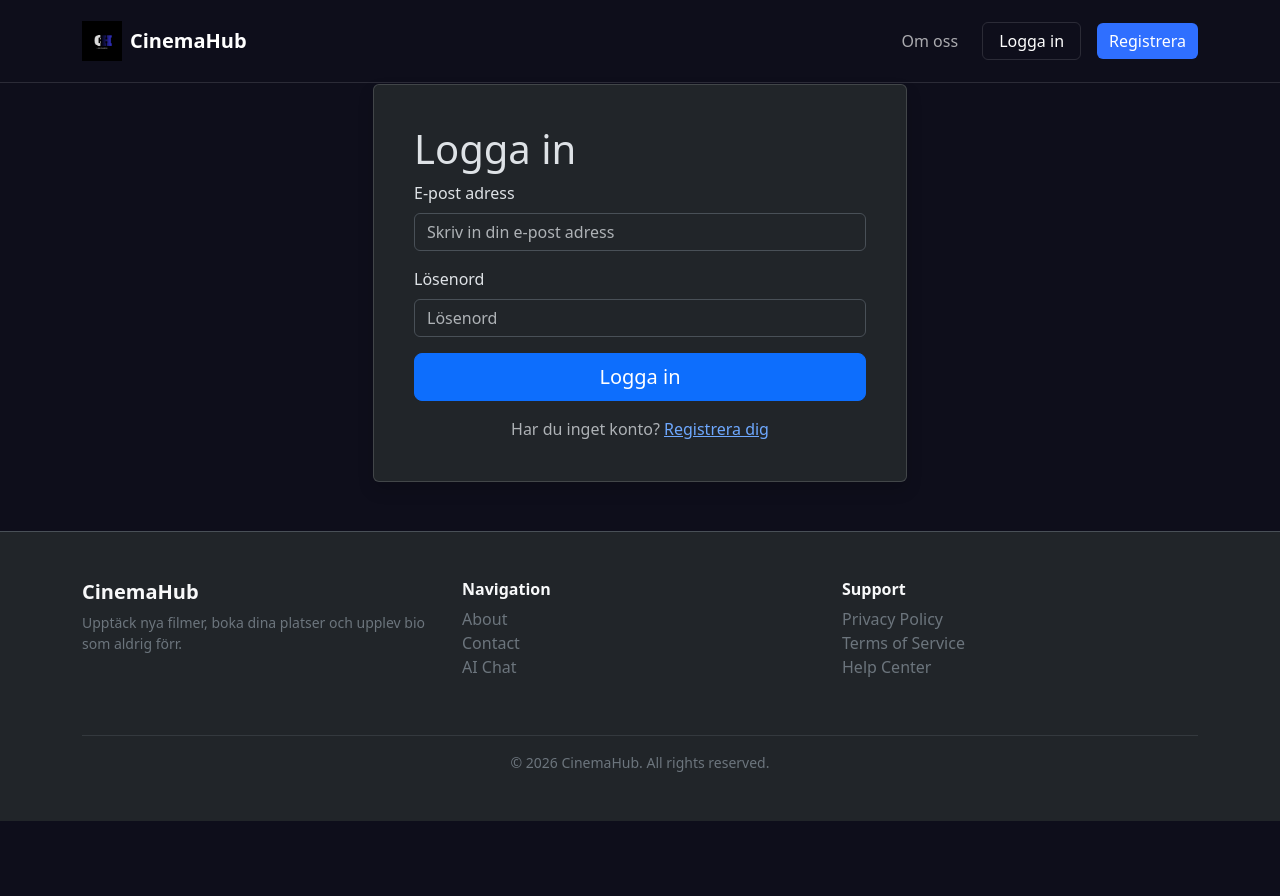
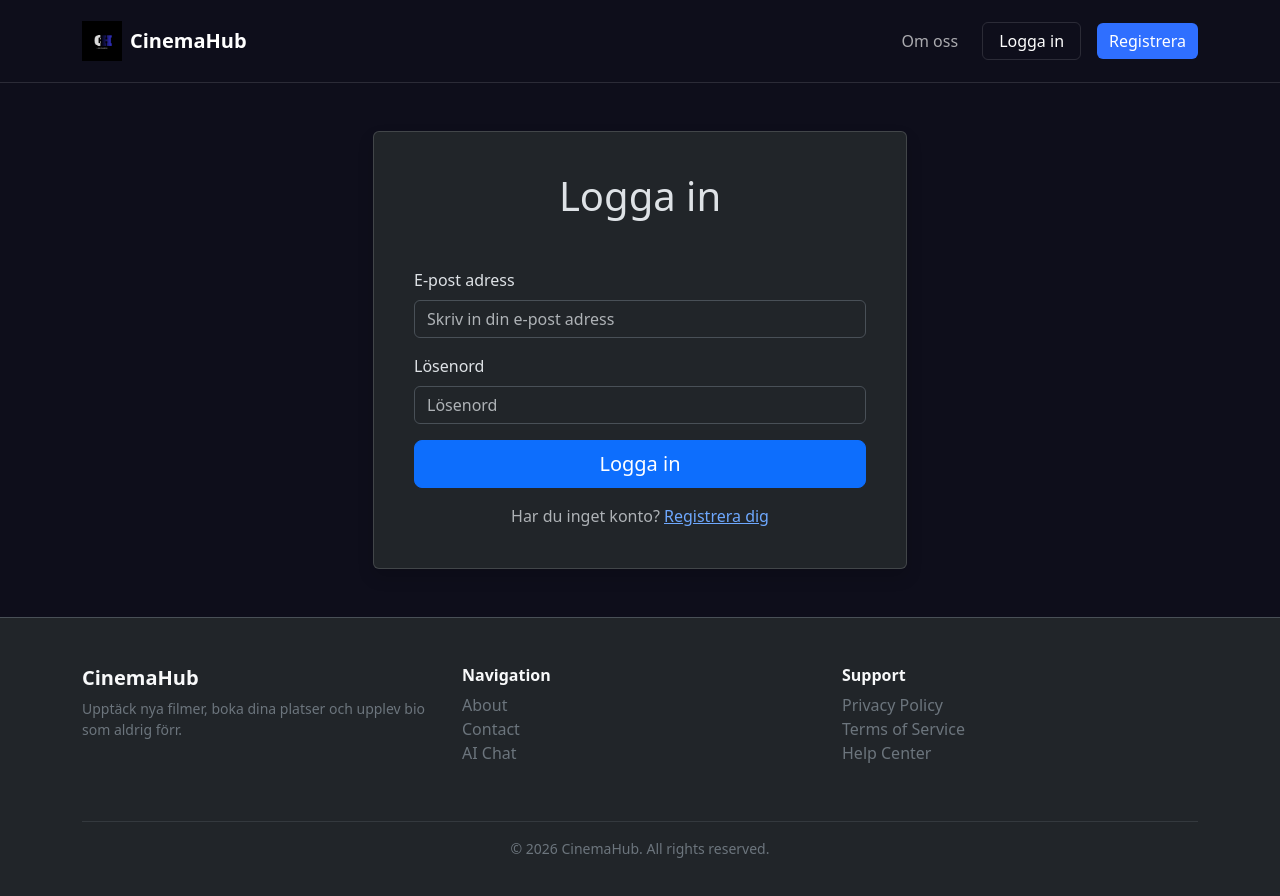
Before and after one commit to ebadianh/cinema-hub, a React (Vite) app: page /login in a window 1280 px wide. Shown: the top 896 px of the page. Before the commit the page ends 821 px from the top, so only its background shows below. Built offline with nearby package versions, Linux system fonts and the light colour scheme.

Commit message:
minor ui fixes

```diff
--- a/src/pages/LogIn.tsx
+++ b/src/pages/LogIn.tsx
@@ -44,9 +44,9 @@ export default function LogIn() {
         <Container className="d-flex align-items-center justify-content-center" style={{ minHeight: '50vh' }}>
             <Row className="w-100">
                 <Col md={{ span: 6, offset: 3 }} lg={{ span: 6, offset: 3 }}>
-                    <Card className="p-4 shadow">
+                    <Card className="mt-5 p-4 shadow">
                         <Card.Body>
-                            <h1>Logga in</h1>
+                            <h1 className="text-center mb-5">Logga in</h1>
 
                             {error && (
                                 <Alert variant="danger" onClose={() => setError(null)} dismissible>
--- a/src/pages/Register.tsx
+++ b/src/pages/Register.tsx
@@ -63,9 +63,9 @@ export default function Register() {
         <Container className="d-flex align-items-center justify-content-center" style={{ minHeight: '50vh' }}>
             <Row className="w-100">
                 <Col md={{ span: 6, offset: 3 }} lg={{ span: 6, offset: 3 }}>
-                    <Card className="p-4 shadow">
+                    <Card className="mt-5 p-2 shadow">
                         <Card.Body>
-                            <h1>Skapa konto</h1>
+                            <h1 className="text-center mb-5">Skapa konto</h1>
 
                             {error && (
                                 <Alert variant="danger" onClose={() => setError(null)} dismissible>
```
